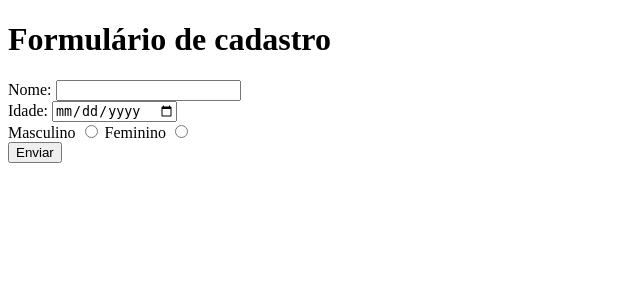
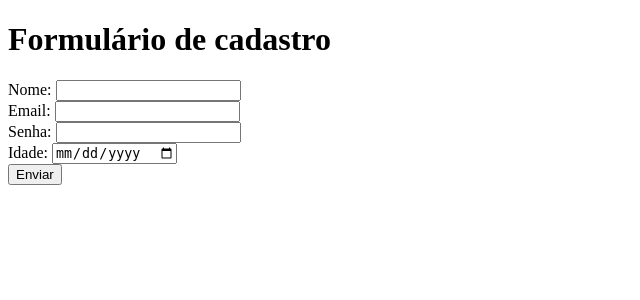
Before and after one commit to h0landa/Projeto-em-Flask, a Flask app: page /form/ in a window 1280 px wide. Shown: the top 300 px of the page, without its empty margins (0-640 px from the left). Run offline with Flask 2, Linux system fonts and the light colour scheme.

Commit message:
começando models

```diff
--- a/app/controllers/default.py
+++ b/app/controllers/default.py
@@ -1,5 +1,7 @@
 from app import app
-from flask import Flask, render_template
+from flask import render_template
+
+from app.models.users import MyForm
 
 @app.route('/')
 def hello():
@@ -8,7 +10,9 @@ def hello():
 
 @app.route('/form/')
 def formulario():
-    return render_template('form_page.html')
+    form = MyForm()
+    return render_template('form_page.html',
+                            form=form)
 
 
 @app.route('/hello')
--- /dev/null
+++ b/app/models/users.py
@@ -0,0 +1,12 @@
+import email
+from wsgiref.validate import validator
+from flask_wtf import FlaskForm
+from wtforms import StringField, DateField, BooleanField, PasswordField
+from wtforms.validators import DataRequired
+
+
+class MyForm(FlaskForm):
+    username = StringField('Nome', validators=[DataRequired()])
+    date = DateField('Data de Nascimento', validators=[DataRequired()])
+    email = StringField('Email', validators=[DataRequired()])
+    password = PasswordField('Senha', validators=[DataRequired()])
--- a/app/templates/form_page.html
+++ b/app/templates/form_page.html
@@ -7,21 +7,23 @@
     <title>Formulário</title>
 </head>
 <body>
-    <h1>Formulário de cadastro</h1>
     <form>
+        <h1>Formulário de cadastro</h1>
         <div>
             <label for="nome">Nome:</label>
             <input type="text" id="nome">
         </div>
         <div>
+            <label for="email">Email:</label>
+            <input type="text" id="email">
+        </div>
+        <div>
+            <label for="senha">Senha:</label>
+            <input type="password" id="senha">
+        </div>
+        <div>
             <label for="idade">Idade:</label>
             <input type="date" id="idade">
-        </div>
-        <div>
-            <label for="masculino">Masculino</label>
-            <input class="form" type="radio" id="masculino">
-            <label for="feminino">Feminino</label>
-            <input class="form" type="radio" id="feminino">
         </div>
         <button type="submit">Enviar</button>
     </form>
--- /dev/null
+++ b/config.py
@@ -0,0 +1 @@
+SECRET_KEY = "senha-segura"
```
Also changed, not shown: app/__init__.py (+5 -4 lines), app/templates/dados.html (deleted).
